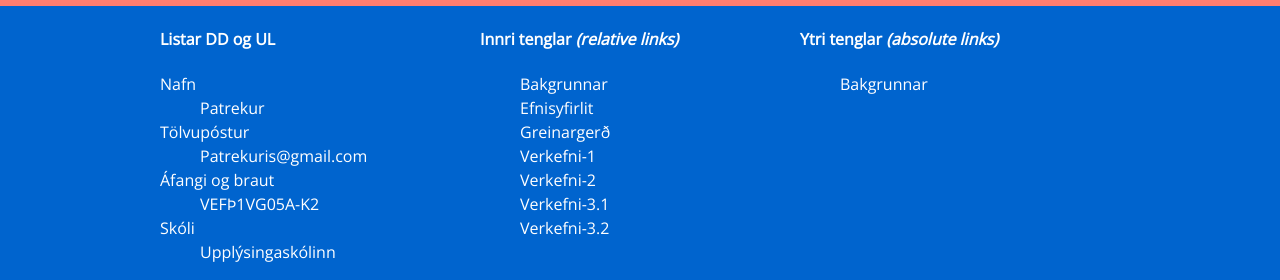
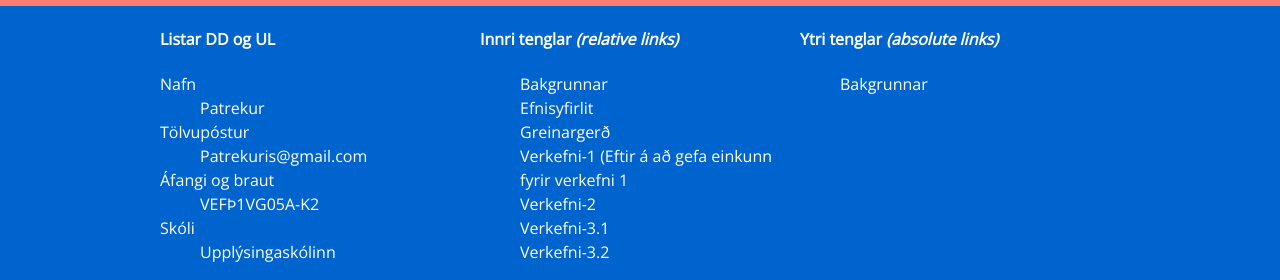
Before and after one commit to patrekuris/patrekuris.github.io, a plain HTML site: page verkefni-4-nemendur/index.html in a window 1280 px wide. Shown: the part 717-997 px from the top of the page. Drawn offline with nearby package versions, Linux system fonts and the light colour scheme.

Commit message:
Update index.html

```diff
--- a/verkefni-4-nemendur/index.html
+++ b/verkefni-4-nemendur/index.html
@@ -53,7 +53,7 @@
           <li><a href="index.html" title="bakgrunnar">Bakgrunnar</a></li>
           <li><a href="innerlinks.html" title="efnisyfirlit">Efnisyfirlit </a></li>
           <li><a href="greinagerd.html" title="greinargerð">Greinargerð</a></li>
-          <li><a href="../Verkefni-1/">Verkefni-1</a></li>
+          <li><a href="../Verkefni-1/">Verkefni-1 (Eftir á að gefa einkunn fyrir verkefni 1</a></li>
           <li><a href="../Verkefni-2/">Verkefni-2</a></li>
           <li><a href="../Verkefni-3/verkefni-3.1">Verkefni-3.1</a></li>
           <li><a href="../Verkefni-3/verkefni-3.2">Verkefni-3.2</a></li>
```
